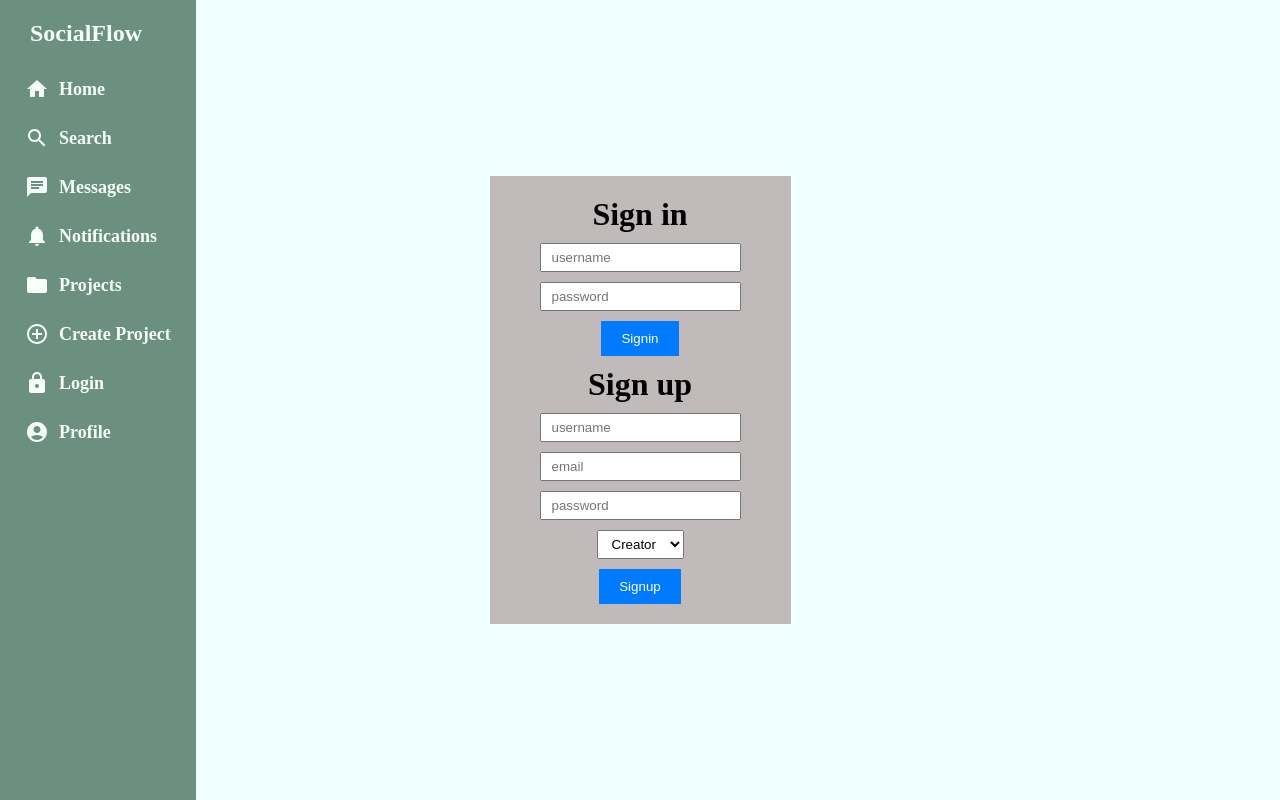
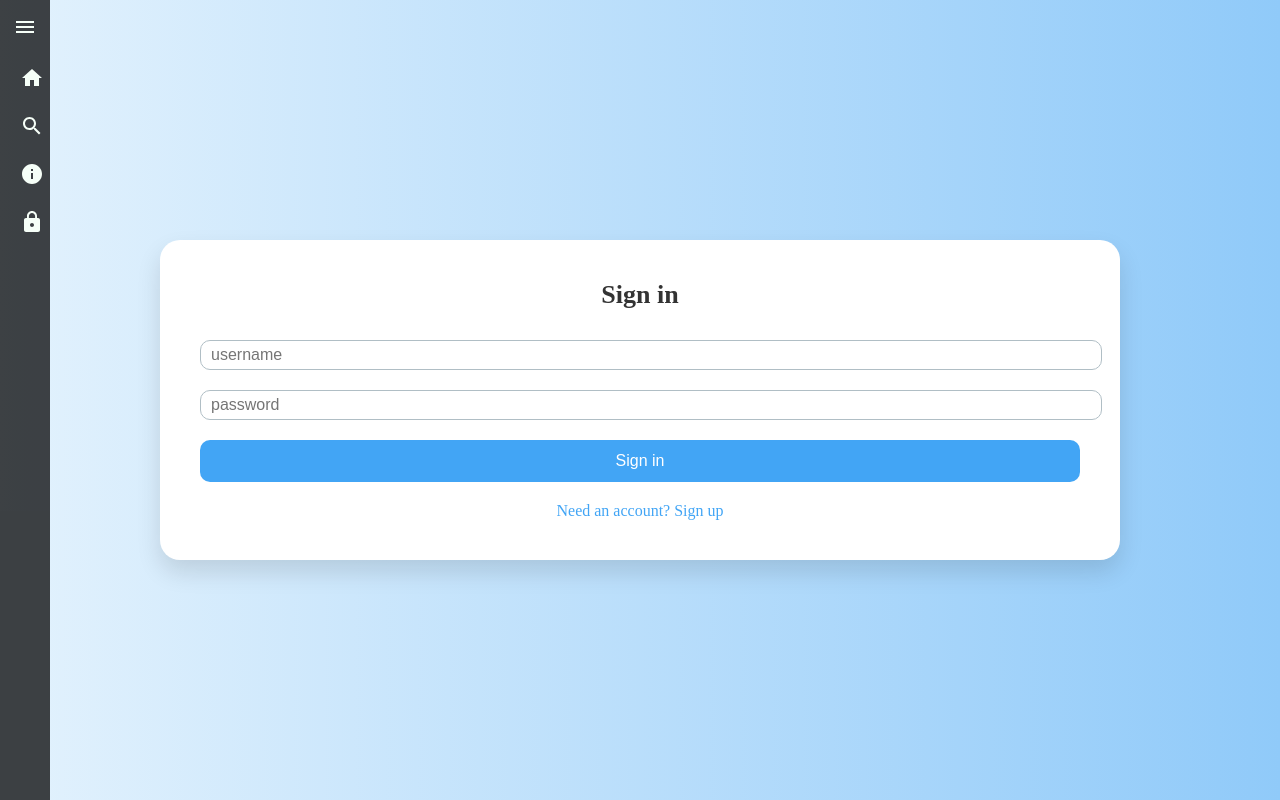
Before and after one commit to Gklf5/SMM, a React (Create React App) app: page /login in a window 1280 px wide. Built offline with nearby package versions, Linux system fonts and the light colour scheme.

Commit message:
styling and implementing toggle menu and login and sigup
@Gklf5 @abhinavjoyc @diyabenny  pls check

```diff
--- a/src/components/menu/Menu.css
+++ b/src/components/menu/Menu.css
@@ -1,83 +1,89 @@
-/* Menu.css */
 
 .sidenav {
   position: fixed;
+  left: 0;
+  top: 0;
+  width: 250px;
+  height: 100vh;
+  background-color: rgba(0, 0, 0, 0.732);
+  color: #f6fff8ff;
   display: flex;
   flex-direction: column;
-  justify-content: space-between;
-  z-index: 1;
-  background-color: #6b9080ff; /* Viridian background color */
-  color: #f6fff8ff; /* Mint cream text color */
-  height: 100vh;
+  transition: width 0.3s;
+  z-index: 1000;
+}
+
+.minimized {
+  width: 50px;
+}
+
+.toggle-button {
+  display: flex;
+  justify-content: center;
+  align-items: center;
+  padding: 10px;
+  cursor: pointer;
+  border: none;
+  background: none;
+  color: inherit;
+}
+
+.sidenav__buttons {
+  flex: 1;
+  display: flex;
+  flex-direction: column;
 }
 
 .app-name {
   font-size: 24px;
   font-weight: bold;
-  margin: 20px 30px; /* Adjusted margin to match sidenav__button */
+  padding: 20px;
+  overflow: hidden;
+  white-space: nowrap;
+  text-overflow: ellipsis;
 }
-
-.sidenav__logo {
-  width: 120px;
-  margin: 25px;
-}
-
-/* .sidenav__buttons {
-  display: flex;
-  flex-direction: column;
-} */
 
 .sidenav__button {
   display: flex;
-  flex-direction: row;
   align-items: center;
+  padding: 12px 20px;
+  text-decoration: none;
   color: inherit;
-  background: none;
-  border: none;
-  margin: 5px 10px;
-  padding: 10px 15px;
-  border-radius: 15px;
-  width: calc(100% - 20px);
-  text-decoration: none;
+  transition: background-color 0.2s, border-radius 0.2s;
+  border-radius: 4px;
+}
+
+.sidenav__button svg {
+  font-size: 24px;
+  margin-right: 10px;
 }
 
 .sidenav__button:hover {
-  cursor: pointer;
-  background-color: rgba(
-    246,
-    255,
-    248,
-    0.1
-  ); /* Lighter transparent mint cream */
+  background-color: rgba(246, 255, 248, 0.2);
 }
 
-.sidenav__button > span {
-  font-size: 18px;
+.sidenav__button span {
   font-weight: bold;
-  margin-left: 10px;
-}
-
-.sidenav__more {
-  position: fixed;
-  bottom: 3px;
+  display: block;
 }
 
 .logout__button {
-  font-size: 15px;
-  border-radius: 10px;
-  font-weight: bold;
-  color: #f6fff8ff; /* Mint cream text color */
-  background-color: rgba(107, 144, 128, 0.2); /* Semi-transparent viridian */
+  cursor: pointer;
   border: none;
-  padding: 10px;
+  background: none;
+  color: inherit;
+  padding: 12px 20px;
+  transition: background-color 0.2s;
 }
 
 .logout__button:hover {
-  cursor: pointer;
-  background-color: rgba(
-    107,
-    144,
-    128,
-    0.4
-  ); /* Darker semi-transparent viridian */
+  background-color: rgba(107, 144, 128, 0.3);
 }
+
+.minimized .sidenav__button span, .minimized .app-name {
+  display: none;
+}
+
+.minimized .toggle-button {
+  padding: 15px;
+}
--- a/src/components/menu/Menu.jsx
+++ b/src/components/menu/Menu.jsx
@@ -1,7 +1,6 @@
-import React from "react";
+import React, { useState } from "react";
 import { Link } from "react-router-dom";
-import { useSelector } from "react-redux";
-import { useDispatch } from "react-redux";
+import { useSelector, useDispatch } from "react-redux";
 import { logout } from "../../redux/userSlice";
 import { Avatar } from "@mui/material";
 import HomeIcon from "@mui/icons-material/Home";
@@ -9,24 +8,33 @@ import SearchIcon from "@mui/icons-material/Search";
 import ChatIcon from "@mui/icons-material/Chat";
 import NotificationsIcon from "@mui/icons-material/Notifications";
 import AddCircleOutlineIcon from "@mui/icons-material/AddCircleOutline";
-import FolderIcon from "@mui/icons-material/Folder"; // New icon for projects
-import AccountCircleIcon from "@mui/icons-material/AccountCircle"; // New icon
-import LockIcon from "@mui/icons-material/Lock"; // Icon for login
-import "./Menu.css"; // Import CSS styles
+import FolderIcon from "@mui/icons-material/Folder";
+import AccountCircleIcon from "@mui/icons-material/AccountCircle";
+import LockIcon from "@mui/icons-material/Lock";
+import InfoIcon from "@mui/icons-material/Info";
+import MenuIcon from "@mui/icons-material/Menu";
+import "./Menu.css";
 
 const Menu = () => {
-  const currentUser = useSelector((state) => state.user.currentUser);
+  const [isMinimized, setIsMinimized] = useState(true);
+  const currentUser = useSelector(state => state.user.currentUser);
   const dispatch = useDispatch();
-  const handleLogout = (e) => {
-    e.preventDefault();
+
+  const handleLogout = () => {
     dispatch(logout());
-    console.log("log out success");
+  };
+
+  const toggleSidebar = () => {
+    setIsMinimized(!isMinimized);
   };
 
   return (
-    <div className="sidenav">
+    <div className={`sidenav ${isMinimized ? "minimized" : ""}`}>
+      <div className="toggle-button" onClick={toggleSidebar}>
+        <MenuIcon />
+      </div>
       <div className="sidenav__buttons">
-        <div className="app-name">SocialFlow</div> {/* Added app name here */}
+        <div className="app-name">{isMinimized ? "SF" : "SocialFlow"}</div>
         <Link to="/" className="sidenav__button">
           <HomeIcon />
           <span>Home</span>
@@ -35,6 +43,8 @@ const Menu = () => {
           <SearchIcon />
           <span>Search</span>
         </Link>
+        {currentUser ? (
+          <>
             <Link to="/messages" className="sidenav__button">
               <ChatIcon />
               <span>Messages</span>
@@ -44,40 +54,32 @@ const Menu = () => {
               <span>Notifications</span>
             </Link>
             <Link to="/projects" className="sidenav__button">
-          {" "}
-          {/* New link for projects */}
-          <FolderIcon /> {/* Icon for projects */}
+              <FolderIcon />
               <span>Projects</span>
             </Link>
-        <Link to="/Addproject" className="sidenav__button">
+            <Link to="/addproject" className="sidenav__button">
               <AddCircleOutlineIcon />
               <span>Create Project</span>
             </Link>
-        {currentUser ? (
-          <div className="sidenav__button">
-            <Avatar>{currentUser.name.charAt(0).toUpperCase()}</Avatar>
-            <span>{currentUser.name}</span>
+            <Link to="/profile" className="sidenav__button">
+              <AccountCircleIcon />
+              <span>Profile</span>
+            </Link>
+            <div className="sidenav__button logout__button" onClick={handleLogout}>
+              <span>Logout</span>
             </div>
+          </>
         ) : (
+          <>
+            <Link to="/about" className="sidenav__button">
+              <InfoIcon />
+              <span>About</span>
+            </Link>
             <Link to="/login" className="sidenav__button">
-            {" "}
-            {/* Link to the login page */}
               <LockIcon />
               <span>Login</span>
             </Link>
-        )}
-        <Link to="/profile" className="sidenav__button">
-          {" "}
-          {/* Link to the profile page */}
-          <AccountCircleIcon />
-          <span>Profile</span>
-        </Link>
-        {currentUser ? (
-          <div className="sidenav__button">
-            <span onClick={handleLogout}>LogOut</span>
-          </div>
-        ) : (
-          <></>
+          </>
         )}
       </div>
     </div>
--- a/src/pages/login/Login.css
+++ b/src/pages/login/Login.css
@@ -1,20 +1,86 @@
 .login-main {
   display: flex;
+  justify-content: center;
   align-items: center;
-  justify-content: center;
   height: 100vh;
-  color: black;
+  background: linear-gradient(to right, #e3f2fd, #90caf9);
 }
 
-.login-content {
+.form-container {
   display: flex;
-  align-items: center;
-  flex-direction: column;
-  background-color: rgb(192, 186, 186);
-  padding: 20px 50px;
-  gap: 10px;
+  width: 80%;
+  max-width: 960px;
+  border-radius: 20px;
+  box-shadow: 0 12px 24px rgba(0,0,0,0.12);
+  background: white;
+  overflow: hidden;
+}
+
+.login-form, .signup-form {
+  flex: 1;
+  padding: 40px;
+  transition: background-color 0.3s, transform 0.3s;
+}
+
+.title {
+  font-size: 26px;
+  font-weight: 600;
+  margin-bottom: 30px;
+  color: #333;
+  text-align: center;
 }
 
 .input-field {
-  padding: 5px 10px;
+  width: 100%;
+  padding: 15px;
+  margin-bottom: 20px;
+  border: 1px solid #b0bec5;
+  border-radius: 10px;
+  font-size: 16px;
+  transition: border-color 0.2s, box-shadow 0.3s;
 }
+
+.input-field:focus {
+  border-color: #42a5f5;
+  box-shadow: 0 0 8px rgba(66, 165, 245, 0.5);
+  outline: none;
+}
+
+.sign-btn {
+  width: 100%;
+  padding: 12px;
+  background-color: #42a5f5;
+  color: white;
+  font-size: 16px;
+  border: none;
+  border-radius: 10px;
+  cursor: pointer;
+  transition: background-color 0.3s, transform 0.2s;
+}
+
+.sign-btn:hover {
+  background-color: #1e88e5;
+  transform: scale(1.05);
+}
+
+@media (max-width: 768px) {
+  .form-container {
+    flex-direction: column;
+  }
+  .login-form, .signup-form {
+    padding: 30px;
+  }
+}
+
+.toggle {
+  color: #42a5f5;
+  cursor: pointer;
+  text-align: center;
+  margin-top: 20px;
+  font-weight: 500;
+}
+
+.toggle:hover {
+  text-decoration: underline;
+  color: #1e88e5;
+}
--- a/src/pages/login/Login.jsx
+++ b/src/pages/login/Login.jsx
@@ -3,12 +3,15 @@ import axios from "axios";
 import "./Login.css";
 import { useDispatch } from "react-redux";
 import { loginFailure, loginStart, loginSucces } from "../../redux/userSlice";
+
 const Login = () => {
+  const [isLogin, setIsLogin] = useState(true);
   const [name, setName] = useState("");
   const [email, setEmail] = useState("");
   const [password, setPassword] = useState("");
   const [role, setRole] = useState("creator");
   const dispatch = useDispatch();
+
   const handleSignup = async (e) => {
     e.preventDefault();
     try {
@@ -21,6 +24,7 @@ const Login = () => {
       console.log(res.data);
     } catch (err) {}
   };
+
   const handleLogin = async (e) => {
     e.preventDefault();
     dispatch(loginStart());
@@ -32,51 +36,32 @@ const Login = () => {
       dispatch(loginFailure());
     }
   };
+
   return (
     <div className="login-main">
-      <div className="login-content">
-        <h1 className="title">Sign in</h1>
-        <input
-          placeholder="username"
-          className="input-field"
-          onChange={(e) => setName(e.target.value)}
-        />
-        <input
-          type="password"
-          placeholder="password"
-          className="input-field"
-          onChange={(e) => setPassword(e.target.value)}
-        />
-        <button className="sign-btn" onClick={handleLogin}>
-          Signin
-        </button>
-        <h1 className="title">Sign up</h1>
-        <input
-          placeholder="username"
-          className="input-field"
-          onChange={(e) => setName(e.target.value)}
-        />
-        <input
-          placeholder="email"
-          className="input-field"
-          onChange={(e) => setEmail(e.target.value)}
-        />
-        <input
-          type="password"
-          placeholder="password"
-          className="input-field"
-          onChange={(e) => setPassword(e.target.value)}
-        />
-        <select
-          className="input-field"
-          onChange={(e) => setRole(e.target.value)}
-        >
-          <option value="creator">Creator</option>
-          <option value="editor">Editor</option>
-        </select>
-        <button className="sign-btn" onClick={handleSignup}>
-          Signup
-        </button>
+      <div className="form-container">
+        {isLogin ? (
+          <div className="login-form">
+            <h1 className="title">Sign in</h1>
+            <input placeholder="username" className="input-field" onChange={(e) => setName(e.target.value)} />
+            <input type="password" placeholder="password" className="input-field" onChange={(e) => setPassword(e.target.value)} />
+            <button className="sign-btn" onClick={handleLogin}>Sign in</button>
+            <p className="toggle" onClick={() => setIsLogin(false)}>Need an account? Sign up</p>
+          </div>
+        ) : (
+          <div className="signup-form">
+            <h1 className="title">Sign up</h1>
+            <input placeholder="username" className="input-field" onChange={(e) => setName(e.target.value)} />
+            <input placeholder="email" className="input-field" onChange={(e) => setEmail(e.target.value)} />
+            <input type="password" placeholder="password" className="input-field" onChange={(e) => setPassword(e.target.value)} />
+            <select className="input-field" onChange={(e) => setRole(e.target.value)}>
+              <option value="creator">Creator</option>
+              <option value="editor">Editor</option>
+            </select>
+            <button className="sign-btn" onClick={handleSignup}>Sign up</button>
+            <p className="toggle" onClick={() => setIsLogin(true)}>Already have an account? Sign in</p>
+          </div>
+        )}
       </div>
     </div>
   );
```
Lines whose indentation alone changed are shown as unchanged.
